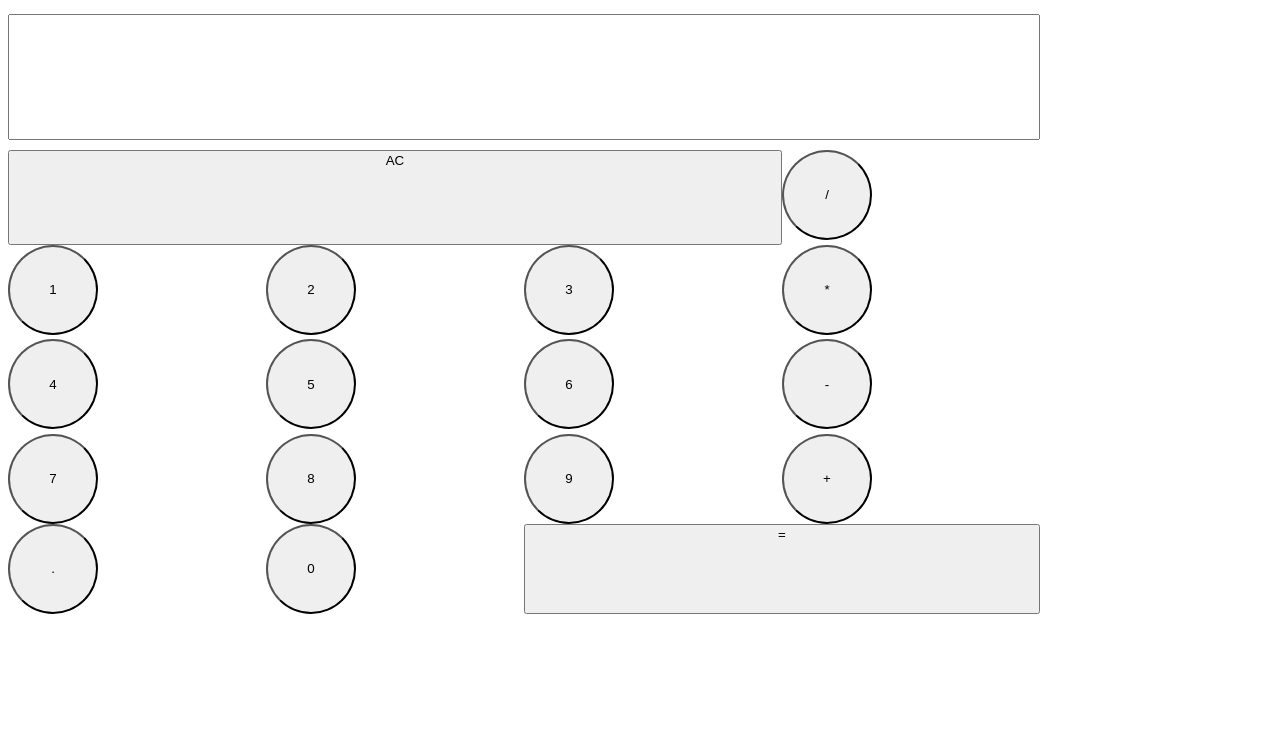
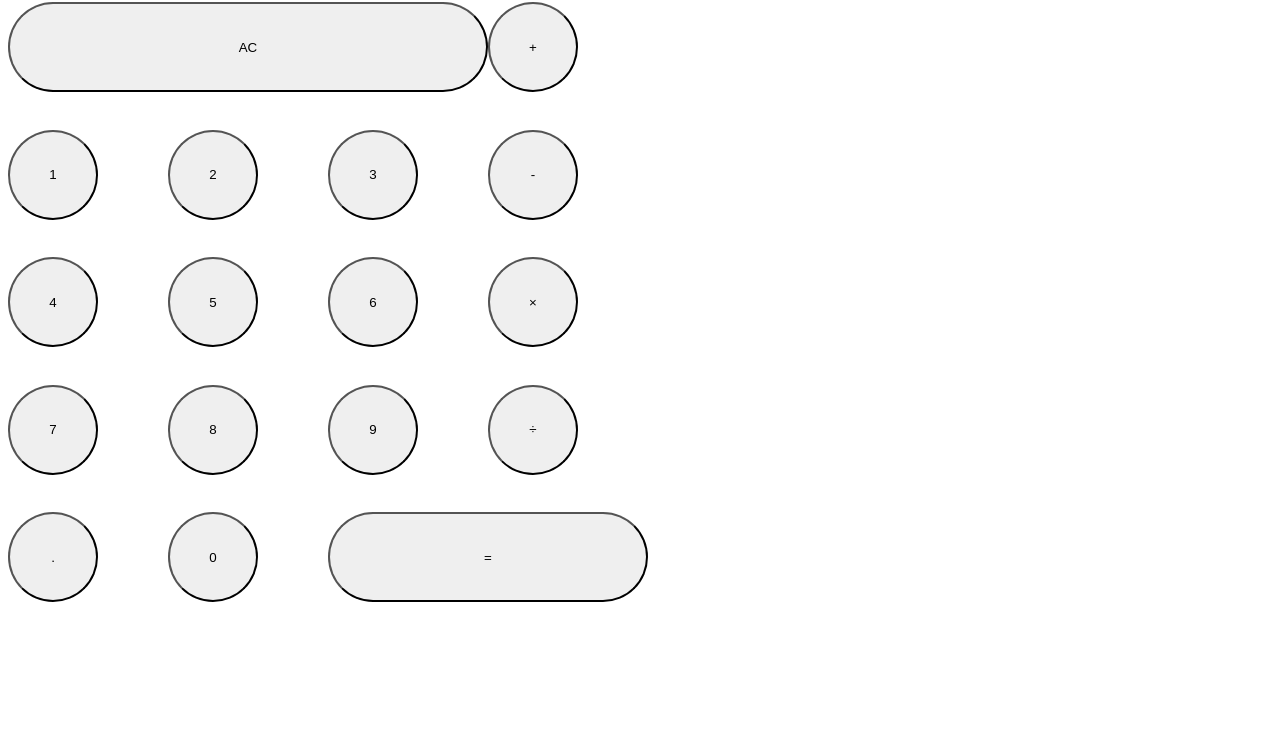
Before and after one commit to LeslyA08/CalculatorProject, a plain HTML site: page index.html in a window 1280 px wide. Shown: the part 66-800 px from the top of the page. Drawn offline with Linux system fonts and the light colour scheme.

Commit message:
return to buttons

```diff
--- a/index.html
+++ b/index.html
@@ -8,27 +8,34 @@
     <link rel="stylesheet" href="styles.css"/>
 </head>
 <body>
-    <h1>First Javascript project: Calculator</h1>
-    <form name="form1">
-        <input class= "input1" name="input1" />
-        <button class="acButton">AC</button>
-        <input class= "button" type="button" value="/" onclick="form1.input1.value += '/'">
-        <input class= "button" type="button" value="1" onclick="form1.input1.value += 1">
-        <input class= "button" type="button" value="2" onclick="form1.input1.value += 2">
-        <input class= "button" type="button" value="3" onclick="form1.input1.value += 3">
-        <input class= "button" type="button" value="*" onclick="form1.input1.value += '*'">
-        <input class= "button" type="button" value="4" onclick="form1.input1.value += 4">
-        <input class= "button" type="button" value="5" onclick="form1.input1.value += 5">
-        <input class= "button" type="button" value="6" onclick="form1.input1.value += 6">
-        <input class= "button" type="button" value="-" onclick="form1.input1.value += '-'">
-        <input class= "button" type="button" value="7" onclick="form1.input1.value += 7">
-        <input class= "button" type="button" value="8" onclick="form1.input1.value += 8">
-        <input class= "button" type="button" value="9" onclick="form1.input1.value += 9">
-        <input class= "button" type="button" value="+" onclick="form1.input1.value += '+'">
-        <input class= "button" type="button" value="." onclick="form1.input1.value += '.'">
-        <input class= "button" type="button" value="0" onclick="form1.input1.value += 0">
-        <button class="equalsButton" type="button" value="=">=</button>
-    </form>
+    <div class="container">
+        <p>
+          Calculator Project
+        </p>
+        <div class="calculator">
+          <div class="calculator_display">0</div>
+
+          <div class="calculator_keys">
+            <button class= "AC" data-action="clear">AC</button>
+            <button class="keyOperator" data-action="add">+</button>
+            <button>1</button>
+            <button>2</button>
+            <button>3</button>
+            <button class="keyOperator" data-action="subtract">-</button>
+            <button>4</button>
+            <button>5</button>
+            <button>6</button>
+            <button class="keyOperator" data-action="multiply">&times;</button>
+            <button>7</button>
+            <button>8</button>
+            <button>9</button>
+            <button class="keyOperator" data-action="divide">÷</button>
+            <button data-action="decimal">.</button>
+            <button>0</button>
+            <button class="equalsButton" data-action="calculate">=</button>
+          </div>
+        </div>
+      </div>
     <script src="./script.js"></script>
 </body>
 </html>
--- a/styles.scss
+++ b/styles.scss
@@ -1,28 +1,28 @@
-form {
+.calculator_keys {
     width: 50vw;
     height: 75vh;
     display: grid;
     grid-template-columns: 1fr 1fr 1fr 1fr;
     grid-template-rows: 1fr 1fr 1fr 1fr;
     justify-content: space-between;
-.input1 {
+.calculator_display {
         display: grid;
         grid-column: span 4;
         margin-bottom: 10px;
         height: 15vh;
         width: 80vw;
         font-size: 60px;
-        text-align:right
+        text-align:right;
 
     }
-.button {
+button {
         height: 90px;
         width: 90px;
         border-radius: 50px;
         align-items: center;
 
     }
-.acButton {
+.AC {
         display: grid;
         grid-column: span 3;
         width: 100%;
```
Also changed, not shown: script.js (+13 -0 lines), styles.css.
